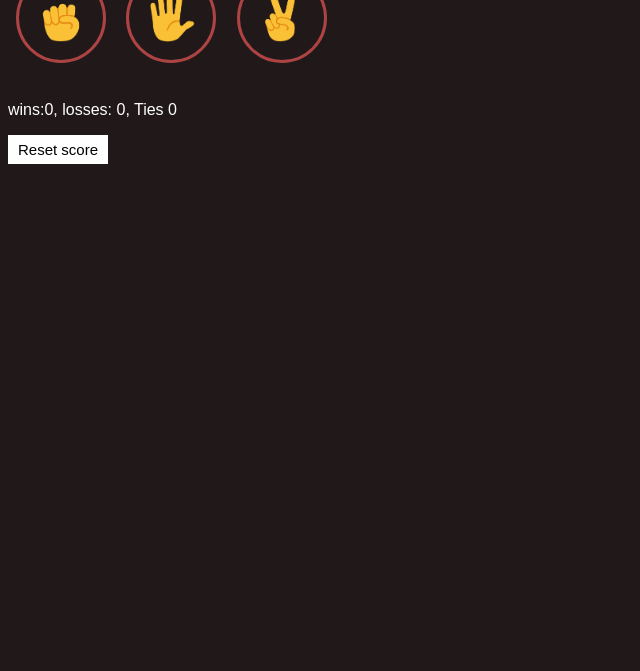
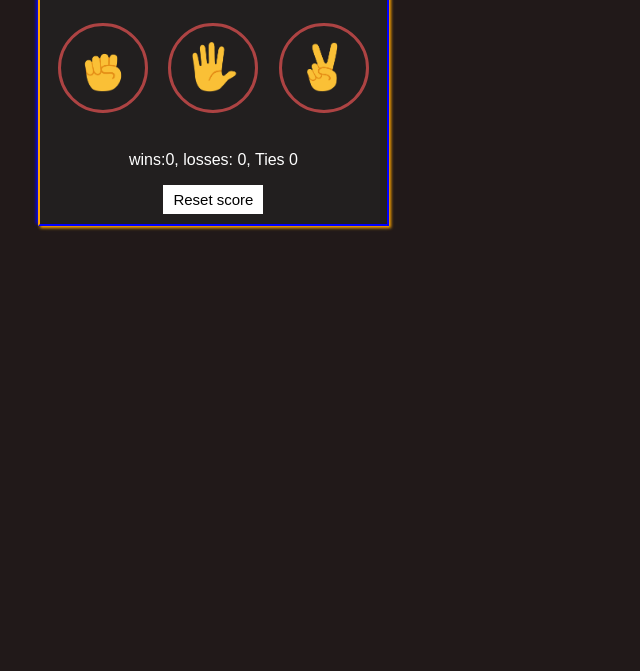
Before and after one commit to Raifulalam/Rock-Paper-Scissor, a plain HTML site: page index.html in a window 1280 px wide. Shown: the part 129-800 px from the top of the page, without its empty margins (0-640 px from the left). Drawn offline with Linux system fonts and the light colour scheme.

Commit message:
file edited

```diff
--- a/style.css
+++ b/style.css
@@ -4,7 +4,19 @@
      font-family: Arial, Helvetica, sans-serif;
  }
 
+ .container {
+     background-color: rgb(34, 31, 31);
+     display: inline-block;
+     text-align: center;
+     border: 2px blue solid;
+     border-left: 2px orange solid;
+     border-top: 2px orange solid;
+     box-shadow: 2px 2px 3px orange, -2px -2px 3px blue;
+     padding: 10px;
+     margin-left: 30px;
+     margin-top: 30px;
 
+ }
 
 
 
```
